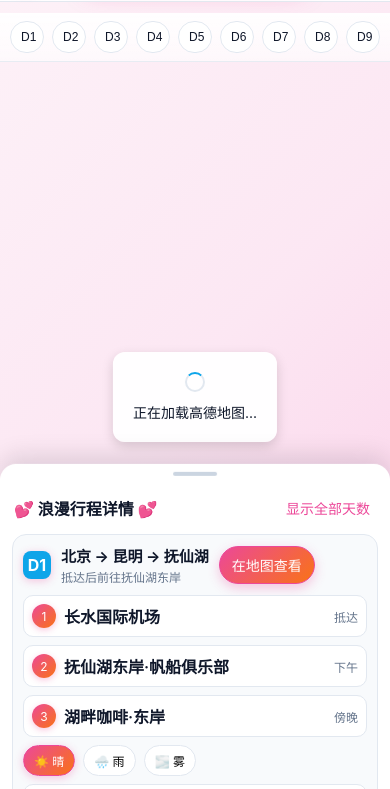
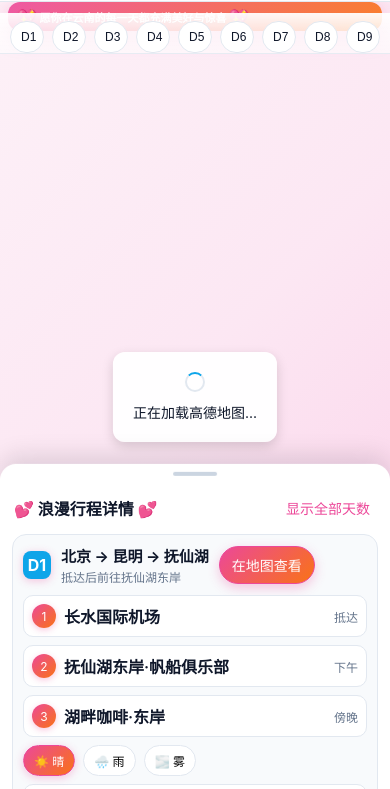
Before and after one commit to haochenlocal-art/yn-trip-map, a website: page index.html in a window 390 px wide. Shown: the part 55-844 px from the top of the page. Drawn offline with Linux system fonts and the light colour scheme; a script that the page names is missing.

Commit message:
🎯 Move banner below day tabs - 将横幅移至天数标签下方
- 横幅从固定定位改为相对定位
- 紧贴天数标签下方显示
- 消除元素间隙
- 优化移动端显示效果

```diff
--- a/index.html
+++ b/index.html
@@ -33,9 +33,6 @@
         <!-- 动态渲染 -->
       </nav>
 
-      <!-- 七夕爱心飘落动画 -->
-      <div class="hearts-container" id="heartsContainer"></div>
-
       <!-- 七夕祝福横幅 -->
       <div class="qixi-banner" id="qixiBanner">
         <div class="banner-content">
@@ -44,6 +41,9 @@
           <span class="heart-icon">💖</span>
         </div>
       </div>
+
+      <!-- 七夕爱心飘落动画 -->
+      <div class="hearts-container" id="heartsContainer"></div>
 
       <section class="bottom-sheet" id="bottomSheet" aria-live="polite">
         <div class="sheet-handle" id="sheetHandle"></div>
--- a/styles.css
+++ b/styles.css
@@ -18,7 +18,7 @@ body { margin: 0; font-family: -apple-system, BlinkMacSystemFont, 'Segoe UI', Ro
 .app-main { position: relative; height: calc(100% - 60px); }
 #map { position: fixed; inset: 60px 0 0 0; }
 
-.day-tabs { position: fixed; top: 60px; left: 0; right: 0; display: flex; gap: 8px; overflow-x: auto; -webkit-overflow-scrolling: touch; padding: 10px 12px; background: linear-gradient(to bottom, rgba(255,255,255,0.95), rgba(255,255,255,0.6)); z-index: 9; border-bottom: 1px solid rgba(226,232,240,0.8); }
+.day-tabs { position: fixed; top: 60px; left: 0; right: 0; display: flex; gap: 8px; overflow-x: auto; -webkit-overflow-scrolling: touch; padding: 10px 12px 0; background: linear-gradient(to bottom, rgba(255,255,255,0.95), rgba(255,255,255,0.6)); z-index: 9; border-bottom: 1px solid rgba(226,232,240,0.8); }
 .day-tabs::-webkit-scrollbar { display: none; }
 .day-tab { white-space: nowrap; padding: 8px 12px; border-radius: 999px; border: 1px solid #e2e8f0; background: #fff; color: #0f172a; font-size: 13px; }
 .day-tab.active { background: linear-gradient(135deg, #ec4899, #f97316); color: #fff; border-color: #ec4899; box-shadow: 0 2px 8px rgba(236, 72, 153, 0.3); }
@@ -94,18 +94,15 @@ body { margin: 0; font-family: -apple-system, BlinkMacSystemFont, 'Segoe UI', Ro
 }
 
 .qixi-banner {
-  position: fixed;
-  top: 60px;
-  left: 50%;
-  transform: translateX(-50%);
-  z-index: 6;
+  position: relative;
+  margin: 0 12px;
   background: linear-gradient(135deg, rgba(236, 72, 153, 0.9), rgba(249, 115, 22, 0.9));
   backdrop-filter: blur(10px);
   border-radius: 16px;
-  padding: 6px 12px;
+  padding: 8px 12px;
   box-shadow: 0 2px 12px rgba(236, 72, 153, 0.25);
   animation: bannerGlow 3s ease-in-out infinite alternate;
-  max-width: calc(100vw - 24px);
+  text-align: center;
 }
 
 @keyframes bannerGlow {
@@ -156,21 +153,20 @@ body { margin: 0; font-family: -apple-system, BlinkMacSystemFont, 'Segoe UI', Ro
   .app-header { padding: 8px 12px; }
   .titles h1 { font-size: 14px; }
   .titles p { font-size: 11px; }
-  .day-tabs { padding: 8px 10px; margin-top: 8px; }
+  .day-tabs { padding: 8px 10px 0; margin-top: 8px; }
   .day-tab { min-width: 32px; height: 32px; font-size: 12px; padding: 6px 10px; }
   .bottom-sheet { max-height: 70vh; }
   .sheet-content { max-height: 68vh; }
   .qixi-banner {
-    top: 20px;
-    font-size: 11px;
-    padding: 3px 6px;
-    border-radius: 10px;
-    z-index: 5;
+    margin: 0 8px;
+    font-size: 12px;
+    padding: 6px 10px;
+    border-radius: 12px;
   }
   .banner-content {
-    gap: 3px;
+    gap: 4px;
   }
   .blessing-text {
-    font-size: 10px;
+    font-size: 11px;
   }
 }
```
